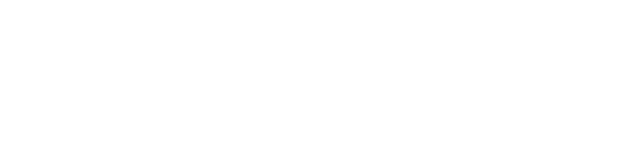
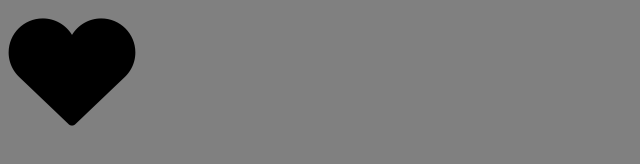
Before and after one commit to vidstige/valentine, a website built with webpack: page static/index.html in a window 1280 px wide. Shown: the whole page, without its empty margins (0-640 px from the left). Built offline with nearby package versions, Linux system fonts and the light colour scheme.

Commit message:
load and draw png

```diff
--- a/package.json
+++ b/package.json
@@ -15,6 +15,7 @@
     "css-loader": "^0.28.9",
     "file-loader": "^1.1.6",
     "style-loader": "^0.20.1",
+    "url-loader": "^0.6.2",
     "webpack": "^3.11.0",
     "webpack-dev-server": "^2.11.1"
   }
--- a/src/index.js
+++ b/src/index.js
@@ -1,2 +1,16 @@
 require("../style.css");
-console.log('hi');
+const heart = require('../static/heart.png');
+
+function main() {
+    var c = document.getElementById("target");
+    var ctx = c.getContext("2d");
+    var img = new Image();
+    img.onload = function() {
+        ctx.drawImage(img, 0, 0);
+    };
+    img.src = heart;
+}
+
+document.addEventListener("DOMContentLoaded", function(event) {
+    main();
+});
--- a/static/index.html
+++ b/static/index.html
@@ -6,7 +6,7 @@
         <title>I.U</title>
     </head>
     <body>
-        <canvas id="canvas" width="800" height="600">
+        <canvas id="target" width="800" height="600">
         </canvas>
     </body>
 </html>
--- a/style.css
+++ b/style.css
@@ -0,0 +1,3 @@
+body {
+    background: gray;
+}
```
Also changed, not shown: static/heart.png (added), 1 other file.
